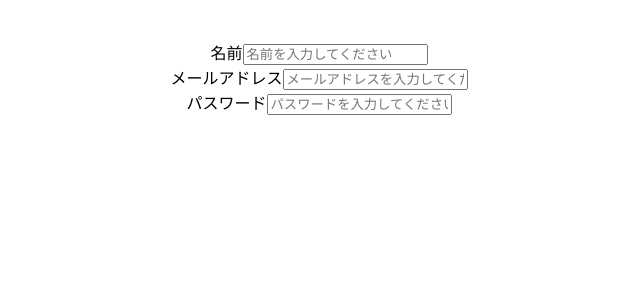
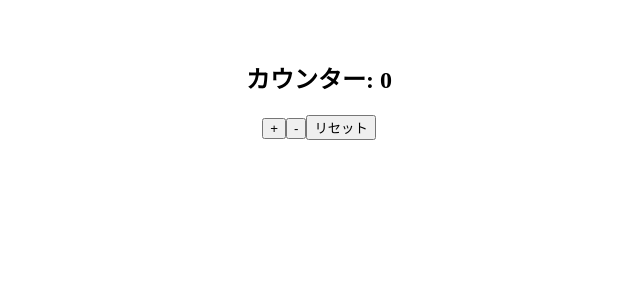
Before and after one commit to k-lib-jpg/react-execrcise, a React (Vite) app: page / in a window 1280 px wide. Shown: the top 300 px of the page, without its empty margins (321-961 px from the left). Built offline with nearby package versions, Linux system fonts and the light colour scheme; the HTML template or start-up script is replaced by a standard one.

Commit message:
practice11

```diff
--- a/src/App.tsx
+++ b/src/App.tsx
@@ -1,27 +1,10 @@
 import './App.css'
-import InputField from './components/basic/Question10'
+import Counter from './components/basic/Question11'
 
 const App = () => {
   return (
     <>
-        <InputField
-            label="名前"
-            type="text"
-            placeholder="名前を入力してください"
-            required
-        />
-         <InputField
-            label="メールアドレス"
-            type="email"
-            placeholder="メールアドレスを入力してください"
-            required
-        />
-         <InputField
-            label="パスワード"
-            type="password"
-            placeholder="パスワードを入力してください"
-            required
-        />
+        <Counter />
     </>
   )
 }
--- /dev/null
+++ b/src/components/basic/Question11.tsx
@@ -0,0 +1,29 @@
+import { useState } from 'react';
+
+const Counter: React.FC = () => {
+  // useStateでカウントを管理
+  const [count, setCount] = useState<number>(0);
+
+  const increment = () => {
+    setCount(count + 1);
+  };
+
+  const decrement = () => {
+    setCount(count - 1);
+  };
+
+  const reset = () => {
+    setCount(0);
+  };
+
+  return (
+    <div>
+      <h2>カウンター: {count}</h2>
+      <button onClick={increment}>+</button>
+      <button onClick={decrement}>-</button>
+      <button onClick={reset}>リセット</button>
+    </div>
+  );
+}
+
+export default Counter;
```
